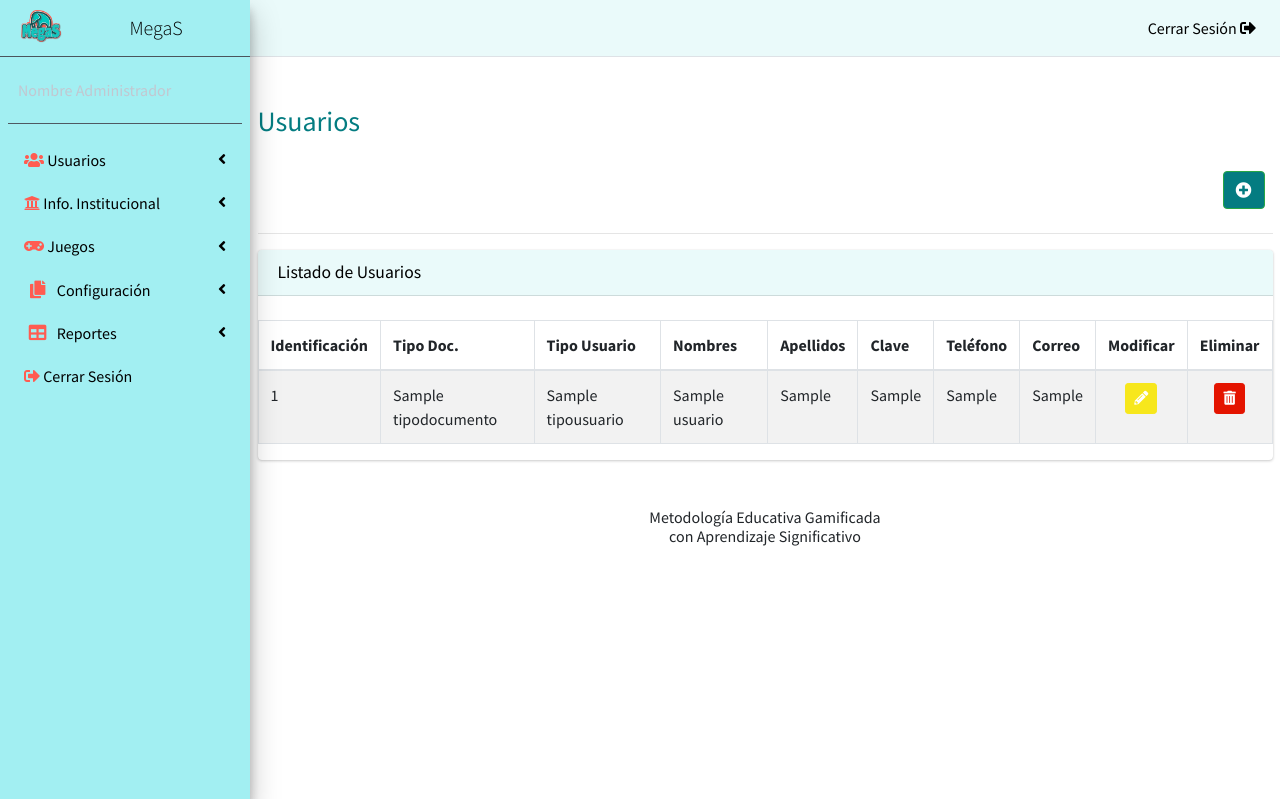
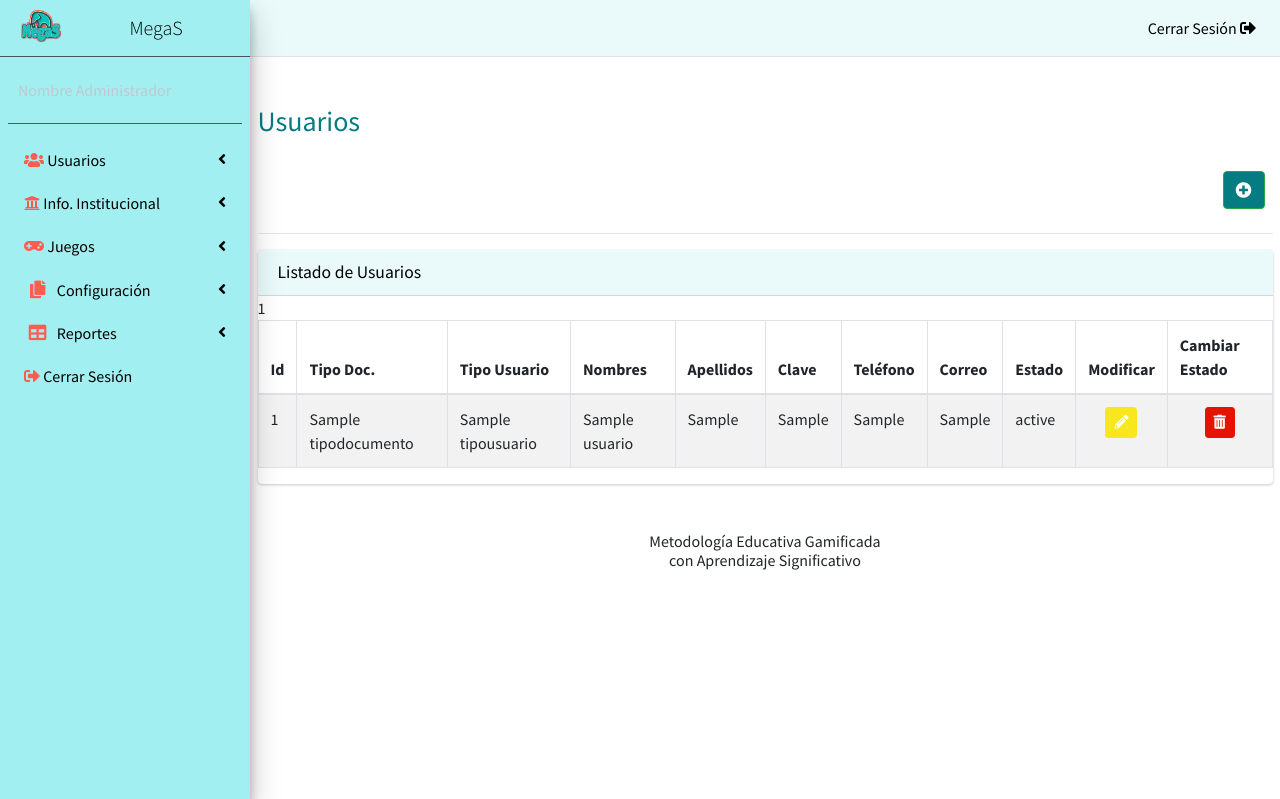
Before and after one commit to aitageo/Gamifica, a PHP site: page /App/Admin/Usuarios.php in a window 1280 px wide. Shown: the top 799 px of the page. Run offline with PHP 8.4, Linux system fonts and the light colour scheme; tables that the repository leaves empty or names only in its code hold one stand-in row (values such as "Sample post"); data that the repository does not hold is empty; some libraries are stand-ins or nearby versions.

Commit message:
Boton eliminar cambiado a cambiar estado

```diff
--- a/Controlador/Actualizausua.php
+++ b/Controlador/Actualizausua.php
@@ -3,7 +3,9 @@ include ('../Modelo/conex.php');
 
 
 if(isset($_POST['BtnModifica'])){
-$usuario = $_POST['idUsuario'];
+//$id = $_REQUEST['id'];
+ $usuario = $_POST['idUsuario'];
+ echo $usuario;
 $identificaUsua = intval($_POST['IdentificaUsua']);
 $TipoDoc = intval($_POST['TipoDoc']);
 $Tipousua = intval($_POST['TipoUsua']);
@@ -23,7 +25,7 @@ if ($eje) {
     mysqli_error($conexion);
 	echo "<script>
 	alert('El registro ha sido Modificado');
-	location.href='../Vista/App/Admin/index.php';
+
 	</script>";
 }else{
 	echo "<script>
--- a/Controlador/Guardarusua.php
+++ b/Controlador/Guardarusua.php
@@ -12,7 +12,7 @@ include ('../Modelo/conex.php');
 	$Apellidos = $_POST['ApellUsua'];
 	$Cel = $_POST['CeluUsua'];
 	$correo = $_POST['CorreoUsua'];
-	$clave = $_POST['PassUsua'];
+	$clave = password_hash($_POST['PassUsua'],PASSWORD_DEFAULT);
 
 	 /* Creamos la sentencia para insertar datos en la tabla  usuario, las primeras variables corresponden a las que aparecen en la estructura de la BD y despues de Values corresponde a las que creamos anteriormente */
 
--- a/Vista/App/Admin/Usuarios.php
+++ b/Vista/App/Admin/Usuarios.php
@@ -40,7 +40,7 @@ error_reporting(0);
                       <div class="form-row">
                           <div class="form-group col-md-6">
                             <label for="col-md-6">Identificación</label>
-                            <input type="number" class="form-control" name="idusuario" placeholder="Identificación">
+                            <input type="text" class="form-control" name="idusuario" placeholder="Identificación">
                           </div>
                           <div class="form-group col-md-6">
                             <label for="exampleInputPassword1">Tipo Documento</label>
@@ -129,7 +129,7 @@ error_reporting(0);
       <table id="example" class="table table-striped table-bordered">
                     <thead>
                           <tr>
-                             <th>Identificación</th>
+                             <th>Id</th>
                              <th>Tipo Doc.</th>
                              <th>Tipo Usuario</th>
                              <th>Nombres</th>
@@ -137,26 +137,20 @@ error_reporting(0);
                              <th>Clave</th>
                              <th>Teléfono</th>
                              <th>Correo</th>
+                             <th>Estado</th>
                              <th>Modificar</th>
-                             <th>Eliminar</th>
+                             <th>Cambiar Estado</th>
                           </tr>
                     </thead>
                     <tbody>
                       <!-- Realizamos la consulta a la base de datos -->
                      <?php
                     include( '../../../Modelo/conex.php');
-                  $query = $conexion -> query("SELECT `idUsuario`, tipodocumento.NombreTipoDoc, tipousuario.NombreTipoUsua `idTipoUsua`, `NombreUsua`, `ApellidoUsua`,  `ClaveUsua`,  `CelUsua`, `CorreoUsua` FROM `usuarios` INNER JOIN tipousuario ON usuarios.idTipoUsua = tipousuario.idTipoUsua INNER JOIN tipodocumento ON usuarios.idTipoDoc = tipodocumento.idTipoDoc ");
+                  $query = $conexion -> query("SELECT `idUsuario`, tipodocumento.NombreTipoDoc, tipousuario.NombreTipoUsua `idTipoUsua`, `NombreUsua`, `ApellidoUsua`,  `ClaveUsua`,  `CelUsua`, `CorreoUsua`, `Estado` FROM `usuarios` INNER JOIN tipousuario ON usuarios.idTipoUsua = tipousuario.idTipoUsua INNER JOIN tipodocumento ON usuarios.idTipoDoc = tipodocumento.idTipoDoc ");
 
                     while ($row = $query -> fetch_row()) {
 
-                      $datos= $row[0];
-                      $row[1];
-                      $row[2];
-                      $row[3];
-                      $row[4];
-                      $row[5];
-                      $row[6];
-                      $row[7];
+                   echo $row[0];
 
 
                    ?>
@@ -172,6 +166,7 @@ error_reporting(0);
                     <td><?php echo ''.$row[6].''; ?></td>
 
                     <td><?php echo ''.$row[7].''; ?></td>
+                    <td><?php echo ''.$row[8].''; ?></td>
 
 
                   <!-- Si el usuario presiona el botòn Modificar ira a el archivo Modificarusua, si presiona eliminar irà a Borrarusua en la Carpeta Control-->
@@ -181,6 +176,9 @@ error_reporting(0);
 
                       <button type="button" class="btn btn-primary btn-sm"  onclick="ModificaUsua('<?php echo $row[0];?>');"  name="ModificaUsua" data-toggle="modal" data-target="#ModifiUsua" style="background-color: #F7e71c; border-color:#F7e71c;"><i class="fas fa-pencil-alt" ></i></button>
 
+                      <td> <center><button type="submit" class="btn btn-danger btn-sm" id="Eliminar" value="Eliminar" name="Borrarusua" onclick="location='../../../Controlador/Borrarusua.php?id=<?php echo $row[0];?>'" style="background-color: #E41400; border-color:#E41400;" ><i class="fas fa-trash-alt"></i></i></span></button></center></td>
+
+                       </tr>
                         <!----Modal Actualizar usuario-->
                       <div class="modal fade" id="ModifiUsua" data-backdrop="static" data-keyboard="false"  tabindex="-1" aria-labelledby="staticBackdropLabel" aria-hidden="true">
 
@@ -240,8 +238,8 @@ error_reporting(0);
                         <div class="form-row">
                           <div class="form-group col-md-6">
                             <label for="col-md-6">Identificación</label>
-                            <input type="hidden" class="form-control" name="idUsuario" value="<?php echo $row[0];?>">
-                            <input type="text" class="form-control" name="IdentificaUsua" placeholder="Identificación" id="IdentificaUsua">
+    <!--Para pasar el Id---> <input type="hidden" class="form-control" name="idUsuario" value="<?php echo $row[0];?>">
+                               <input type="text" class="form-control" name="IdentificaUsua" placeholder="Identificación" id="IdentificaUsua">
                           </div>
                           <div class="form-group col-md-6">
                             <label for="exampleInputPassword1">Tipo Documento</label>
@@ -310,7 +308,7 @@ error_reporting(0);
                     </div>
                       <div class="card-footer">
                       <button type="reset" class="btn btn-secondary">Limpiar</button>
-                        <button type="submit" class="btn btn-primary ModificaUsua" idusuario="<?php $row[0];?>" id="ModificaUsua" name="BtnModifica">Guardar</button>
+                        <button type="submit" class="btn btn-primary ModificaUsua" id="ModificaUsua" name="BtnModifica">Guardar</button>
                       </div>
                     </form>
                  </div>
@@ -320,9 +318,7 @@ error_reporting(0);
  </div>
 </div>
       <!----Fin Modal Actualizar usuario-->
-          <td> <center><button type="submit" class="btn btn-danger btn-sm"  value="Eliminar" name="Borrarusua" onclick="location='../../../Controlador/Borrarusua.php?id=<?php echo ''.$row[0].'' ?>'" style="background-color: #E41400; border-color:#E41400;" ><i class="fas fa-trash-alt"></i></i></span></button></center></td>
 
-                  </tr>
                   <?php }
 
                   ?>
--- a/Vista/App/Admin/build/js/myscript.js
+++ b/Vista/App/Admin/build/js/myscript.js
@@ -1,17 +1,17 @@
-alert("cargado");
-// function ch(urlPagina){ // Esta función es la que se usa para que los menus del dashboard
-//     // carguen las diferentes páginas en el contenedor.
-//     $.ajax({   // Inicio petición ajax
-//         type: "POST",
-//         url:urlPagina, // se eindica la variable recibida como parámeteo de la función la cual
-//         // contiene el nombre del archivo que se quiere cargar en el contenedor
-//         data:{},
-//         success: function(datos){
-//             $('#qa').html(datos); // esta instrucción pega los datos obtenidos de la página en un
-//             // div que tiene como id="qa" que ese sería el contenedor
-//         }
-//     });
-// }
+
+function ch(urlPagina){ // Esta función es la que se usa para que los menus del dashboard
+    // carguen las diferentes páginas en el contenedor.
+    $.ajax({   // Inicio petición ajax
+        type: "POST",
+        url:urlPagina, // se eindica la variable recibida como parámeteo de la función la cual
+        // contiene el nombre del archivo que se quiere cargar en el contenedor
+        data:{},
+        success: function(datos){
+            $('#qa').html(datos); // esta instrucción pega los datos obtenidos de la página en un
+            // div que tiene como id="qa" que ese sería el contenedor
+        }
+    });
+}
 
 
 const load = urlMenu => {
@@ -138,3 +138,11 @@ function actualizarTablaUsuarios() { // este es la función que tanto llamabamos
 
   });
 }
+
+
+
+$("#Eliminar").click(function (e) {
+    e.preventDefault();
+    alert("Clickeado");
+
+});
```
Also changed, not shown: Controlador/Borrarusua.php (+8 -4 lines).
